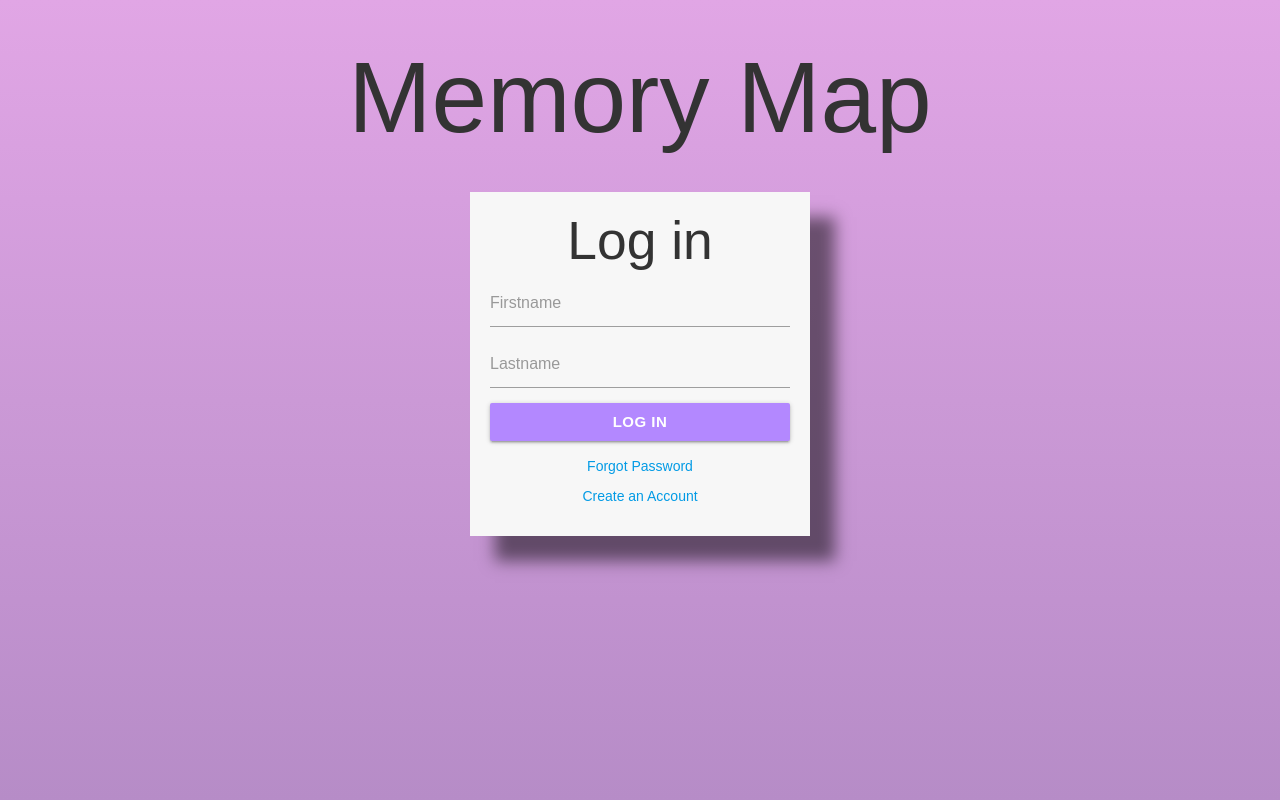
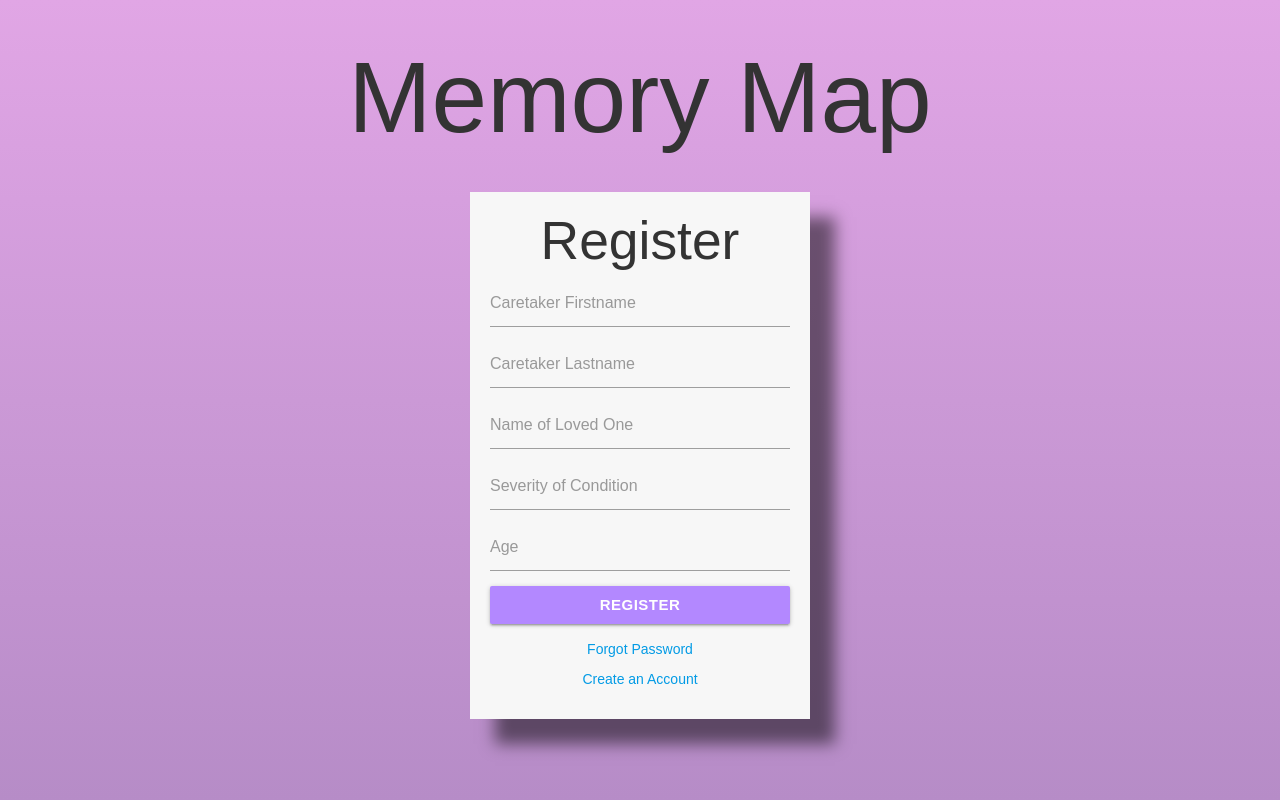
Before and after one commit to s6eskand/alz_locate, a Django app: page /login/ in a window 1280 px wide. Run offline with Django 3.2, Linux system fonts and the light colour scheme; some libraries are stand-ins or nearby versions.

Commit message:
fix user login

```diff
--- a/locate/urls.py
+++ b/locate/urls.py
@@ -6,7 +6,7 @@ urlpatterns = [
     path('login/', views.login, name='login'),
     path('create/', views.create, name='create'),
     path('setup/', views.setup, name='setup'),
-    path('register/', views.register, name='register'),
+    # path('register/', views.register, name='register'),
     path('', views.landing_page, name='landing_page'),
     path('home/', views.home, name='home'),
 ]
--- a/locate/views.py
+++ b/locate/views.py
@@ -1,5 +1,5 @@
 from django.shortcuts import render
-from .models import User, Care
+from .models import User
 
 
 # Create your views here.
@@ -19,20 +19,8 @@ def setup(request):
     return render(request, 'mapSetup.html')
 
 
-def register(request):
-    loved_ones = []
-    name = request.method.POST.get("username")
-    condition = request.method.POST.get("cond")
-    age = request.method.POST.get("age")
-
-    Care.objects.create(name=name, condition=condition, age=age)
-    loved_ones.append(name, condition, age)
-
-    stuff_for_frontend = {
-        "loved_ones": loved_ones,
-    }
-
-    return render(request, stuff_for_frontend, 'register_user.html')
+# def register(request):
+#     return render(request, 'register_user.html')
 
 
 def home(request):
@@ -41,15 +29,23 @@ def home(request):
     if request.method == "POST":
         first_name = request.POST.get("firstname")
         last_name = request.POST.get("lastname")
+        name = request.POST.get("name")
+        state = request.POST.get("cond")
+        age = request.POST.get("age")
 
-        User.objects.create(first_name=first_name, last_name=last_name)
+        User.objects.create(first_name=first_name, last_name=last_name, name=name, state=state, age=age)
+
+        loved_ones.append((name, state, age))
 
         stuff_for_frontend = {
             "first_name": first_name,
             "last_name": last_name,
+            "loved_ones": loved_ones,
         }
     else:
-        stuff_for_frontend = {}
+        stuff_for_frontend = {
+            "loved_ones": loved_ones,
+        }
 
     return render(
         request,
--- a/templates/registration/login.html
+++ b/templates/registration/login.html
@@ -19,18 +19,27 @@
     <div class="login-form">
         <form action="{% url 'home' %}" method="post">
             {% csrf_token %}
-            <h2 class="text-center">Log in</h2>
+            <h2 class="text-center">Register</h2>
             <div class="form-group">
-                <input name="firstname" type="text" class="form-control" placeholder="Firstname" required="required">
+                <input name="firstname" type="text" class="form-control" placeholder="Caretaker Firstname" required="required">
             </div>
             <div class="form-group">
-                <input name="lastname" type="text" class="form-control" placeholder="Lastname" required="required">
+                <input name="lastname" type="text" class="form-control" placeholder="Caretaker Lastname" required="required">
+            </div>
+            <div class="form-group">
+                <input name="name" type="text" class="form-control" placeholder="Name of Loved One" required="required">
+            </div>
+            <div class="form-group">
+                <input name="cond" type="text" class="form-control" placeholder="Severity of Condition" required="required">
+            </div>
+            <div class="form-group">
+                <input name="age" type="text" class="form-control" placeholder="Age" required="required">
             </div>
 <!--            <div class="form-group">-->
 <!--                <input type="password" class="form-control" placeholder="Password" required="required">-->
 <!--            </div>-->
             <div class="form-group">
-                <button type="submit" class="btn btn-block">Log in</button>
+                <button type="submit" class="btn btn-block">Register</button>
             </div>
             <div class="clearfix">
                 <!-- <label <p class="pull-right"></label>><input type="checkbox"> </label>
```
Also changed, not shown: locate/models.py (+2 -6 lines), templates/main_page.html (+6 -16 lines), db.sqlite3, locate/migrations/0004_auto_20200126_0828.py (added), locate/migrations/0005_auto_20200126_0849.py (added).
